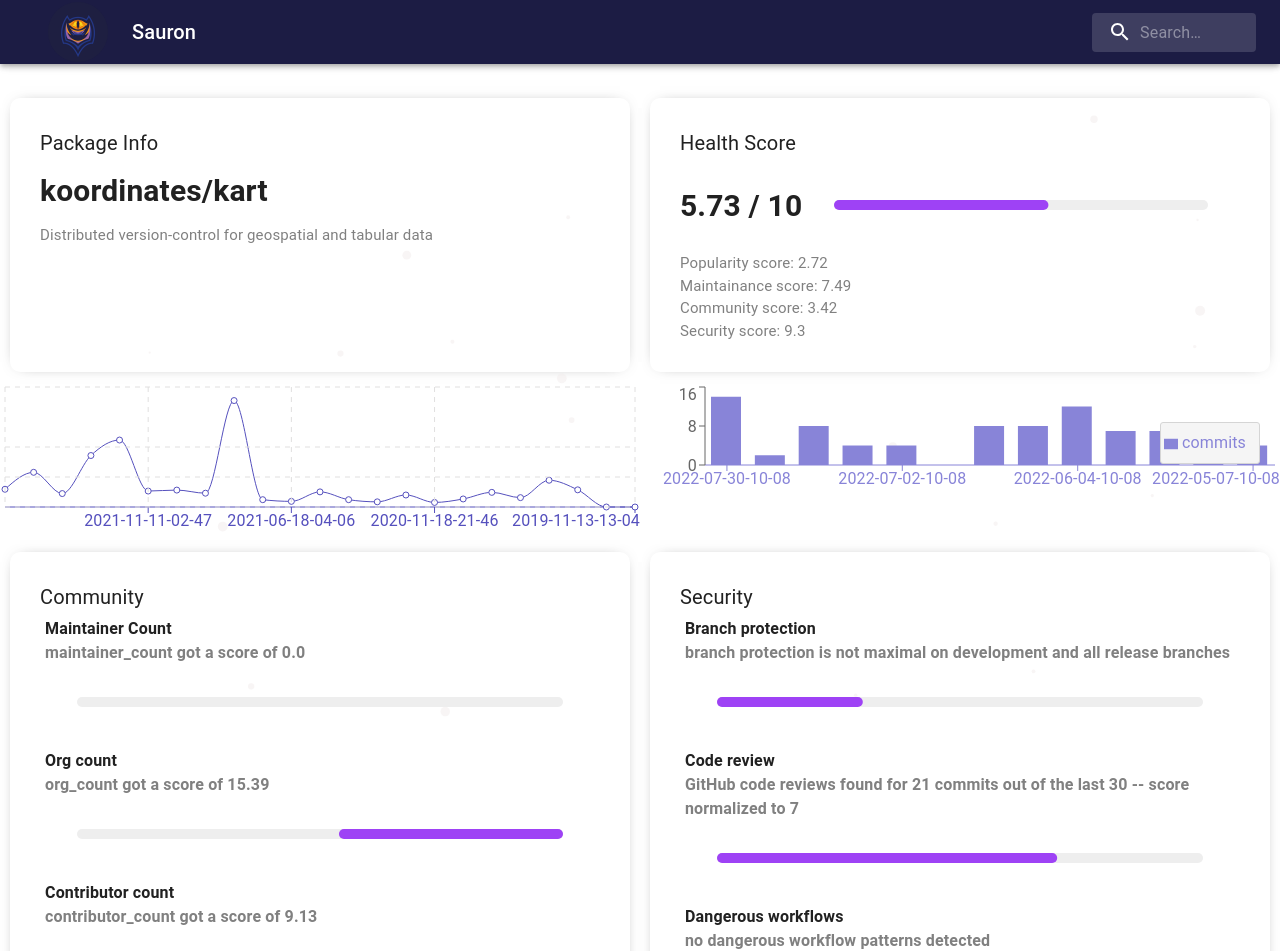
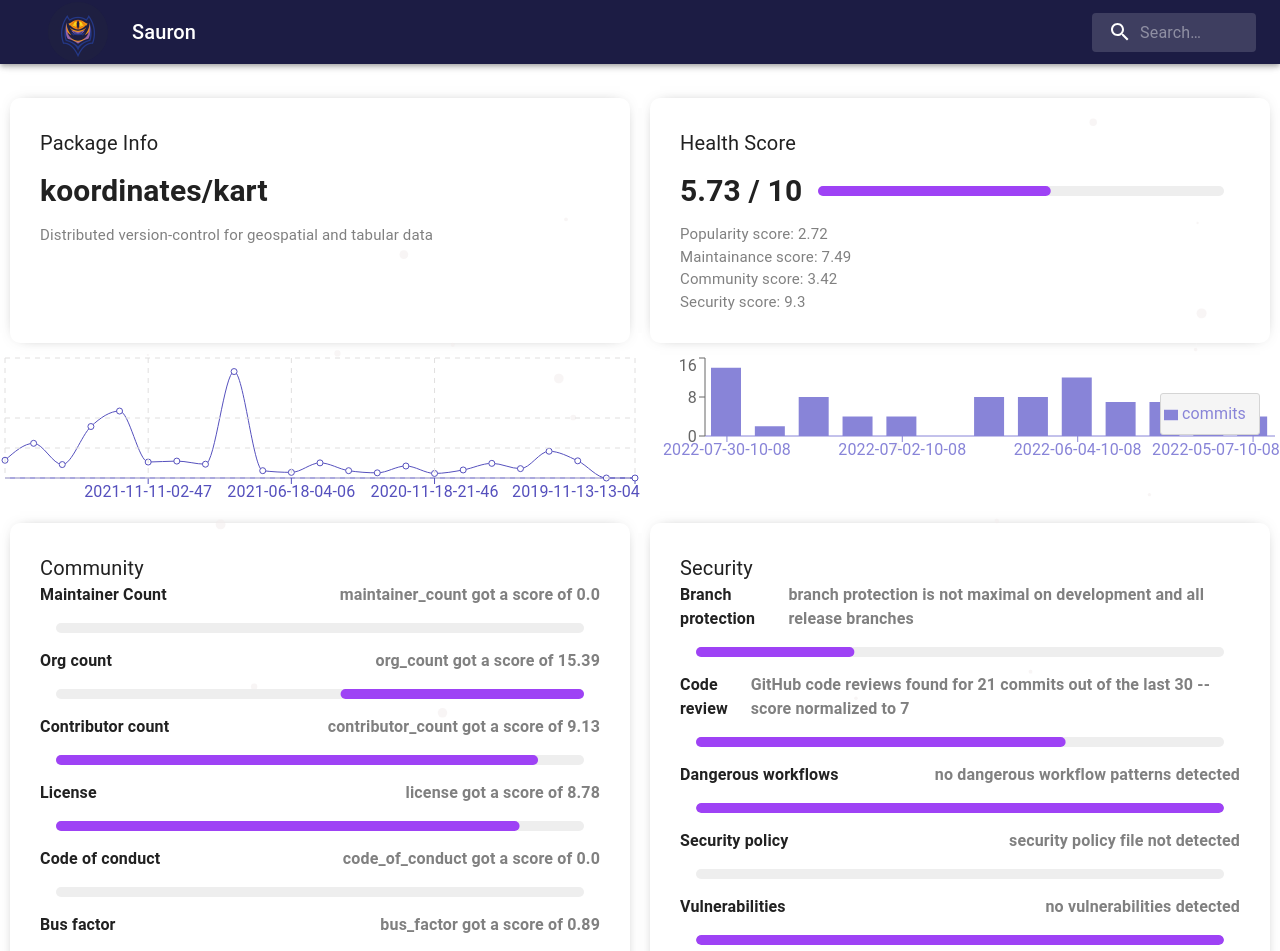
Before and after one commit to amalthundiyil/vigil, a React (Create React App) app in the folder sauron/frontend/: page /dashboard in a window 1280 px wide. Shown: the top 951 px of the page. Built offline with nearby package versions, Linux system fonts and the light colour scheme; no server answers.

Commit message:
community UI improved

```diff
--- a/sauron/frontend/src/components/Community/index.jsx
+++ b/sauron/frontend/src/components/Community/index.jsx
@@ -10,63 +10,84 @@ function Community({ metrics }) {
       <div className="featuredItem">
         <span className="featuredTitle">Community</span>
         <div className="comm-features">
+          <div className="desc">
             <span>Maintainer Count</span>
             <span className="info">{data.score_data.description[0]}</span>
+          </div>
           <ProgressBar value={data.score_data.score[0]} />
         </div>
         <div className="comm-features">
+          <div className="desc">
             <span>Org count</span>
             <span className="info">{data.score_data.description[1]}</span>
+          </div>
           <ProgressBar value={data.score_data.score[1]} />
         </div>
         <div className="comm-features">
+          <div className="desc">
             <span>Contributor count</span>
             <span className="info">{data.score_data.description[2]}</span>
+          </div>
           <ProgressBar value={data.score_data.score[2]} />
         </div>
         <div className="comm-features">
+          <div className="desc">
             <span>License</span>
             <span className="info">{data.score_data.description[3]}</span>
+          </div>
           <ProgressBar value={data.score_data.score[3]} />
         </div>
         <div className="comm-features">
+          <div className="desc">
           <span>Code of conduct</span>
           <span className="info">{data.score_data.description[4]}</span>
+          </div>
           <ProgressBar value={data.score_data.score[4]} />
         </div>
         <div className="comm-features">
+          <div className="desc">
             <span>Bus factor</span>
             <span className="info">{data.score_data.description[5]}</span>
+          </div>
           <ProgressBar value={data.score_data.score[5]} />
         </div>
       </div>
       <div className="featuredItem">
         <span className="featuredTitle">Security</span>
         <div className="comm-features">
+          <div className="desc">
             <span>Branch protection</span>
             <span className="info">{securityData.score_data.description[1]}</span>
+          </div>
           <ProgressBar value={securityData.score_data.score[1]} />
         </div>
         <div className="comm-features">
+          <div className="desc">
             <span>Code review</span>
             <span className="info">{securityData.score_data.description[4]}</span>
+          </div>
           <ProgressBar value={securityData.score_data.score[4]} />
         </div>
         <div className="comm-features">
+          <div className="desc">
             <span>Dangerous workflows</span>
             <span className="info">{securityData.score_data.description[6]}</span>
+          </div>
           <ProgressBar value={securityData.score_data.score[6]} />
         </div>
         <div className="comm-features">
+          <div className="desc">
             <span>Security policy</span>
             <span className="info">{securityData.score_data.description[14]}</span>
+          </div>
           <ProgressBar value={securityData.score_data.score[14]} />
         </div>
         <div className="comm-features">
+          <div className="desc">
             <span>Vulnerabilities</span>
             <span className="info">{securityData.score_data.description[17]}</span>
+          </div>
           <ProgressBar value={securityData.score_data.score[17]} />
-
         </div>
       </div>
     </div>
--- a/sauron/frontend/src/components/Community/styles.css
+++ b/sauron/frontend/src/components/Community/styles.css
@@ -43,7 +43,6 @@
 }
 
 .comm-features{
-    padding: 5px;
     display: flex;
     flex-direction: column;
     justify-content: space-around;
@@ -69,3 +68,9 @@
 .info{
     color: grey;
 }
+
+.desc{
+    display: flex;
+    flex-direction: row;
+    justify-content: space-between;
+}
--- a/sauron/frontend/src/components/ProgressBar/index.jsx
+++ b/sauron/frontend/src/components/ProgressBar/index.jsx
@@ -24,7 +24,7 @@ const BorderLinearProgress = styled(LinearProgress)(({ theme }) => ({
 
 export default function CustomizedProgressBars({ value }) {
   return (
-    <Box sx={{ flexGrow: 1, m: 4 }}>
+    <Box sx={{ flexGrow: 1, m: 2 }}>
       <BorderLinearProgress variant="determinate" value={value * 10} />
     </Box>
   );
```
Lines whose indentation alone changed are shown as unchanged.
